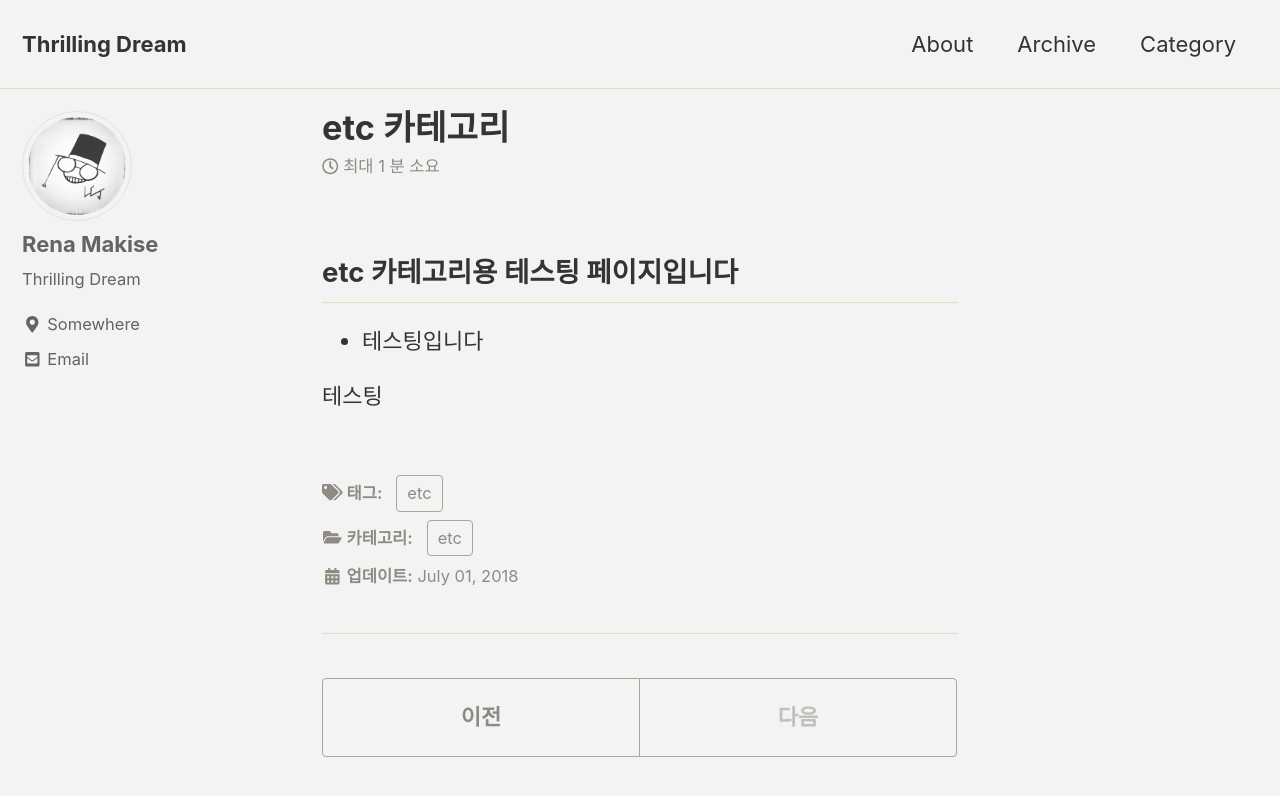
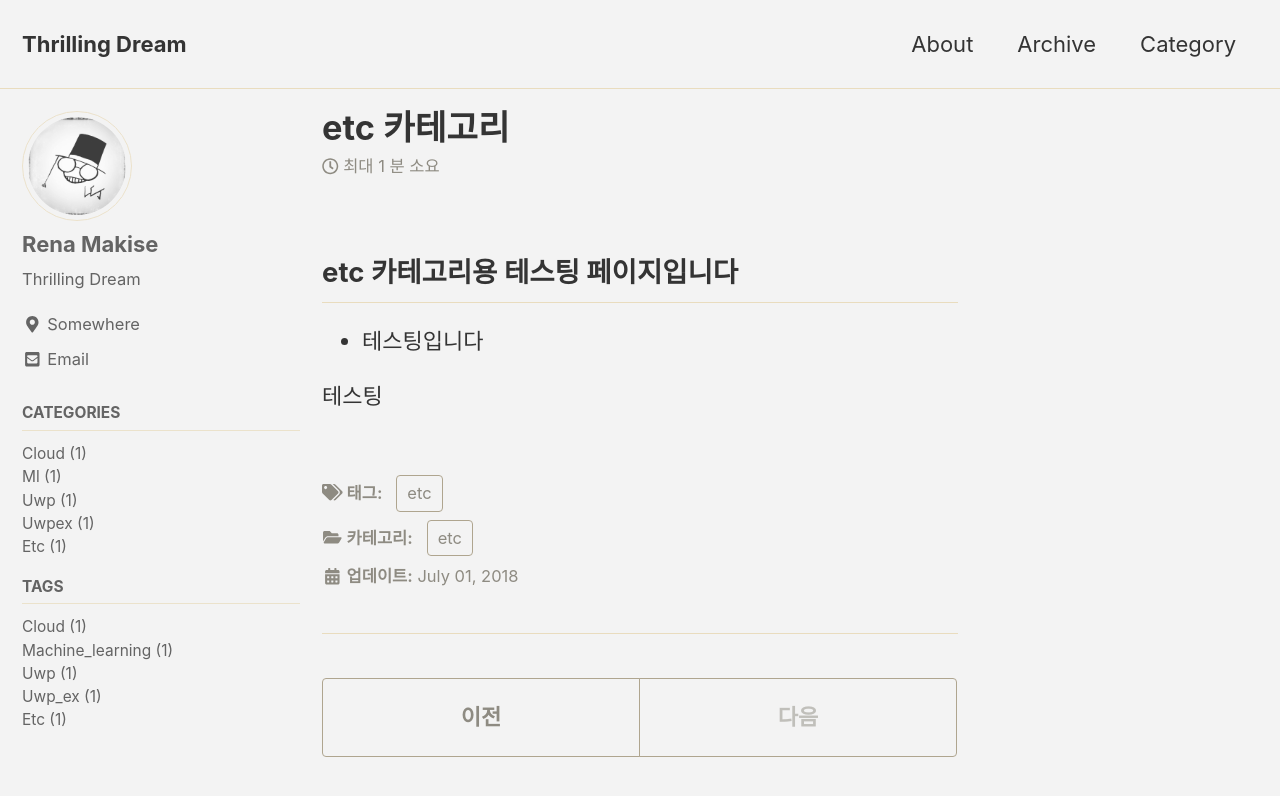
Before and after one commit to Rena-Makise/Rena-Makise.github.io, a Jekyll site: the page built from _posts/etc/2019-04-05-etc 테스팅.md, in a window 1280 px wide and 900 px high. Shown: the top 796 px of the window. Built offline with Jekyll 4.4.1, drawn with Linux system fonts in a browser that asks for light colours; cached includes are drawn as plain includes.

Commit message:
ver 0.2056 α
글 본문 카테고리 보이게 수정

```diff
--- a/_config.yml
+++ b/_config.yml
@@ -296,6 +296,7 @@ defaults:
     values:
       layout: single
       author_profile: true
+      sidebar_main: true
       read_time: true
       comments: true
       share: false
```
